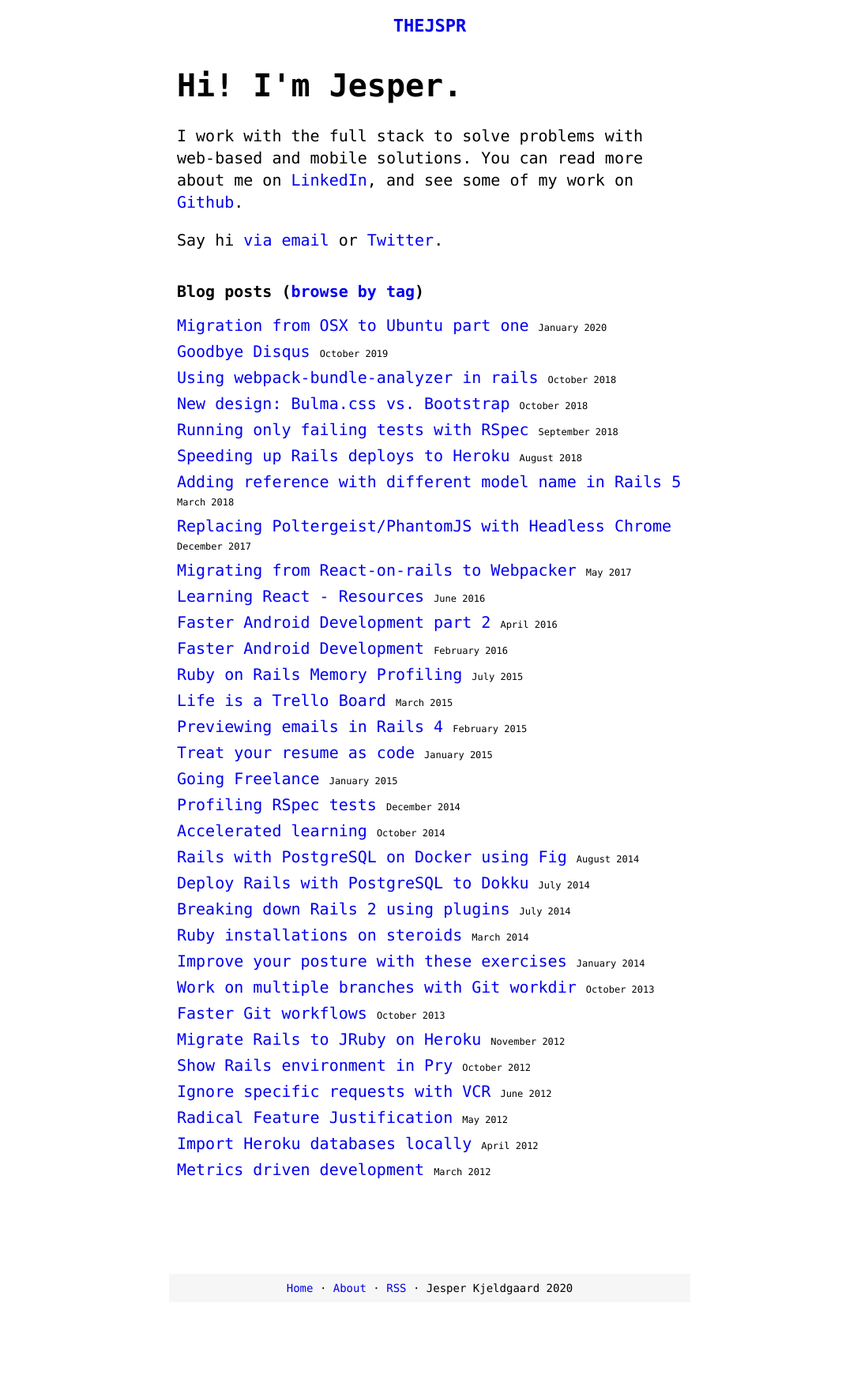
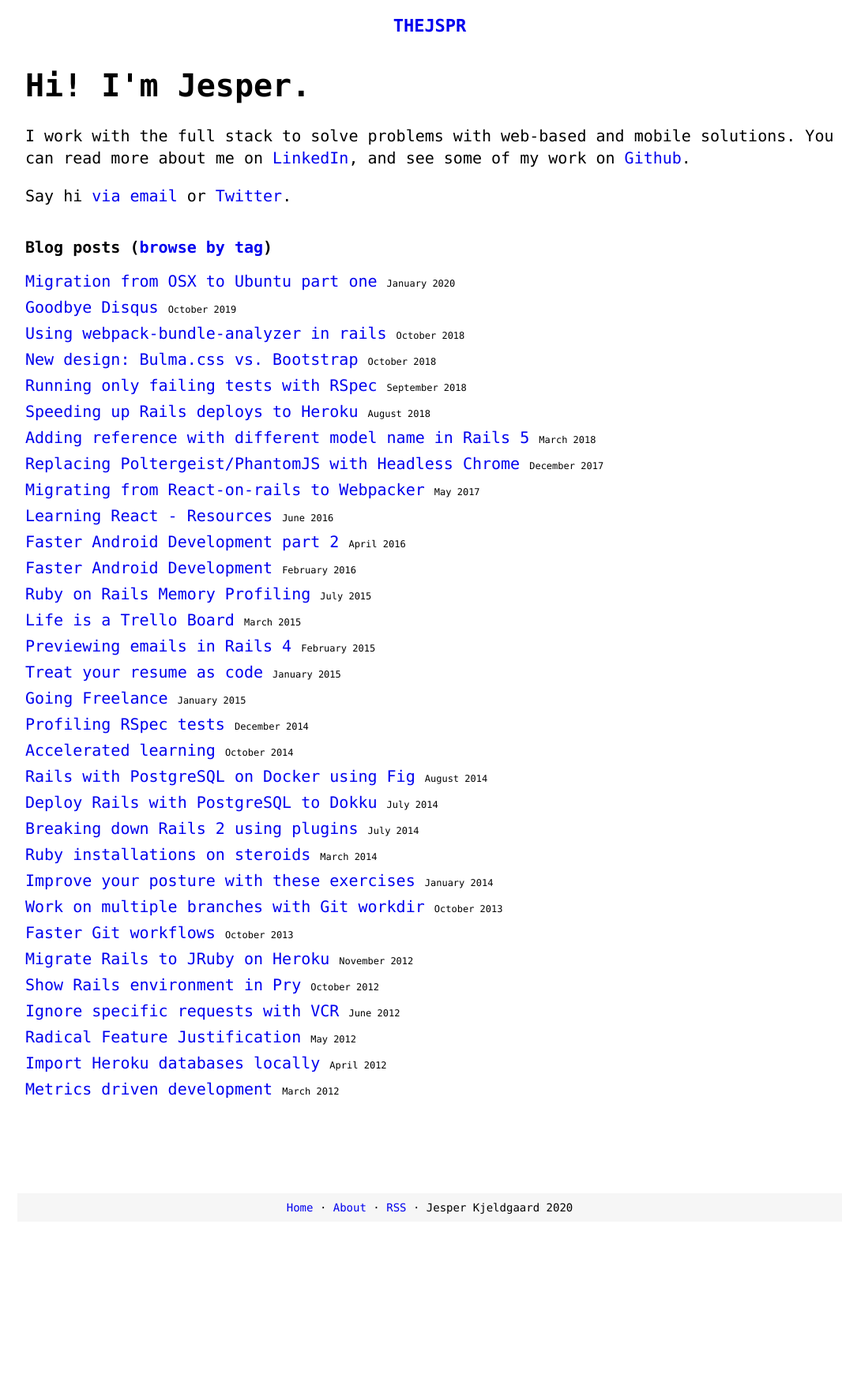
Before and after one commit to thejspr/thejspr.com, a Jekyll site: the page built from index.html, in a window 1280 px wide. Shown: the whole page at 79% size, without its empty margins (96-1181 px from the left). Built offline with Jekyll 4.4.1, drawn with Linux system fonts in a browser that asks for light colours; after the commit the page ends 1667 px from its top, so only the background shows below that.

Commit message:
responsive fix

```diff
--- a/_scss/_mixins.scss
+++ b/_scss/_mixins.scss
@@ -4,6 +4,9 @@
 @mixin tablet-up {
   @media (min-width: 600px) { @content; }
 }
+@mixin tablet-wide-up {
+  @media (min-width: 768px) { @content; }
+}
 @mixin desktop-up {
   @media (min-width: 1200px) { @content; }
 }
--- a/assets/style.scss
+++ b/assets/style.scss
@@ -86,6 +86,10 @@ footer {
   @include tablet-up {
     max-width: 50%;
   }
+
+  @include tablet-wide-up {
+    max-width: 80%;
+  }
 }
 
 .index {
```
